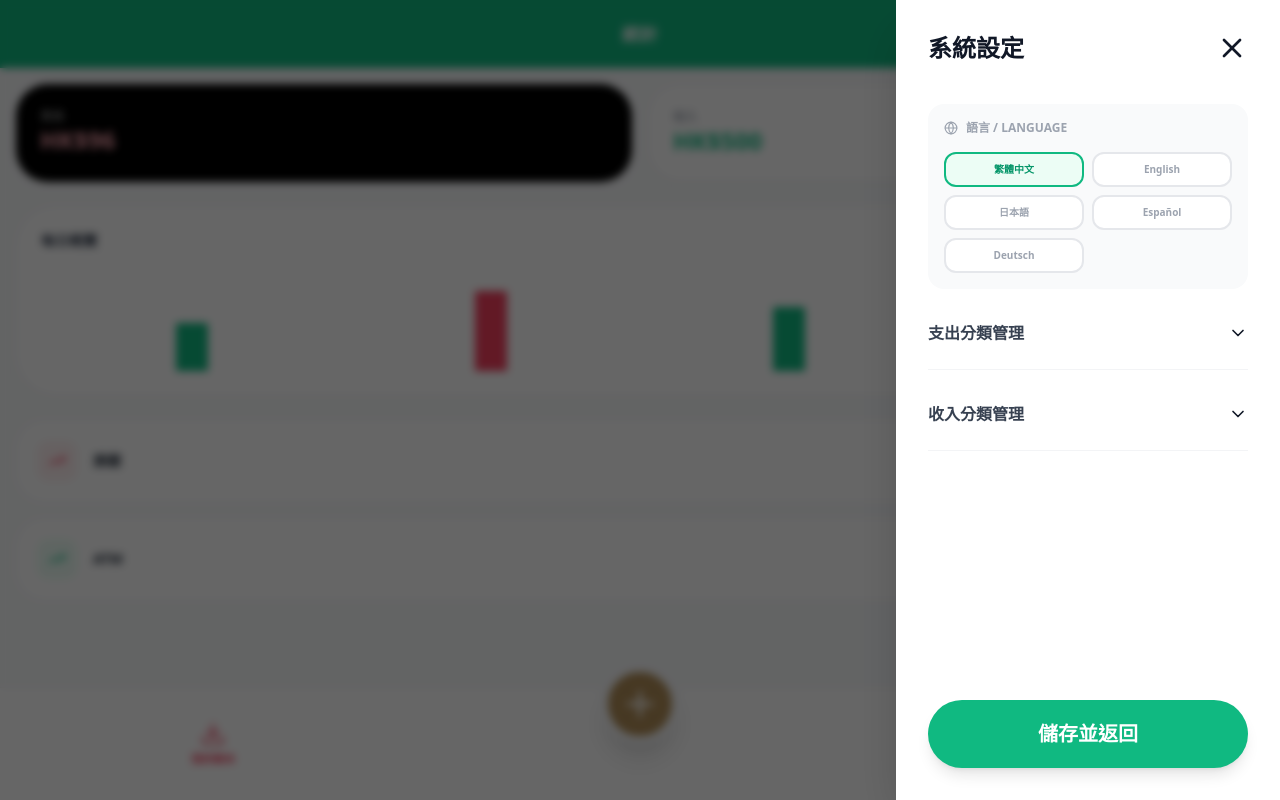
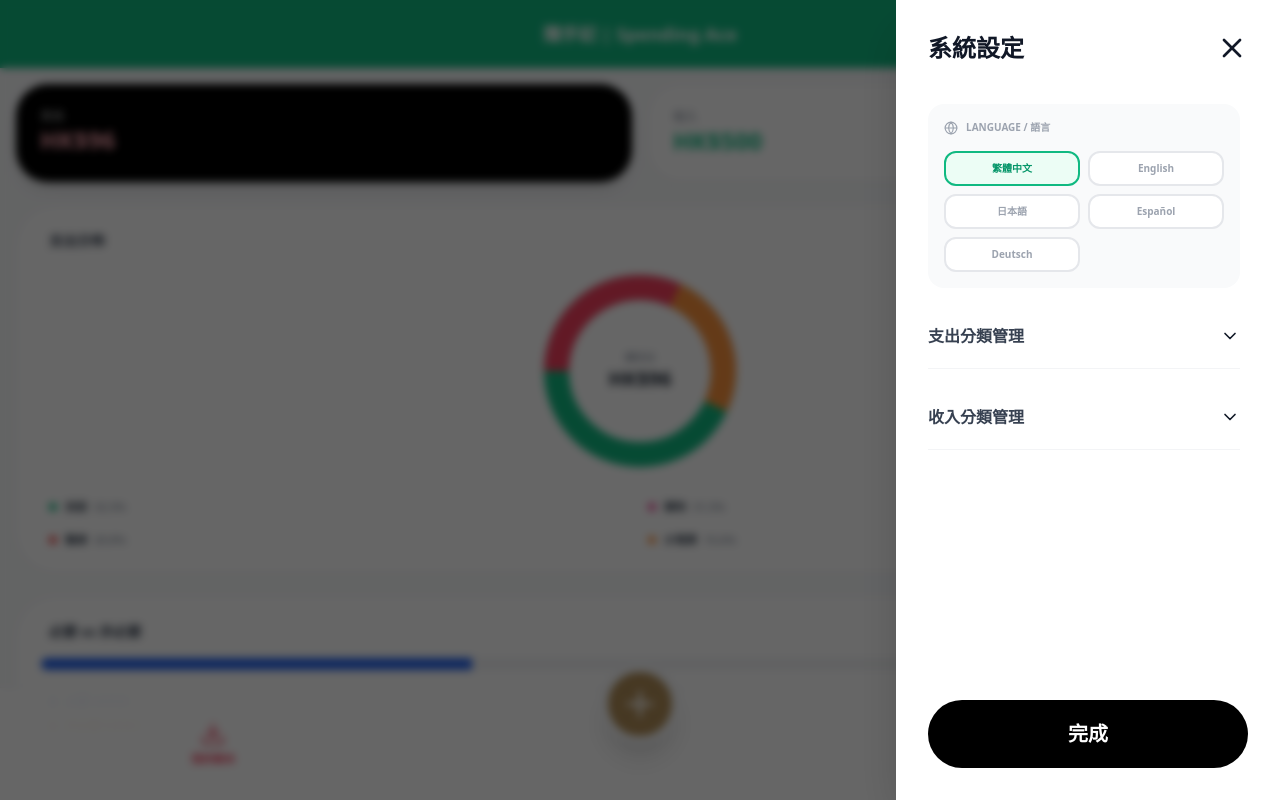
Before and after one commit to nattoisemobileai-max/mymoney, a React (Create React App) app: page / in a window 1280 px wide. Both pictures are taken after a click on the button 1240 px from the left and 34 px from the top of the page. Shown: the top 800 px of the page. Built offline with nearby package versions, Linux system fonts and the light colour scheme.

Commit message:
Update App.js

```diff
--- a/src/App.js
+++ b/src/App.js
@@ -1,6 +1,6 @@
 import React, { useState } from 'react';
 import {
-  Download, Wallet, Plus, X, ChevronLeft, ChevronRight, Menu,
+  Download, Wallet, Plus, X, ChevronLeft, Menu,
   Trash2, TrendingUp, Globe, ChevronDown, ChevronUp
 } from 'lucide-react';
 
@@ -11,20 +11,23 @@ const App = () => {
   const [showSettingsModal, setShowSettingsModal] = useState(false);
   const [selectedRecord, setSelectedRecord] = useState(null);
 
-  // 設定頁面的摺疊狀態
+  // 分類展開狀態
   const [expandExp, setExpandExp] = useState(false);
   const [expandInc, setExpandInc] = useState(false);
 
+  // 原始數據還原
+  const [currentSettings, setCurrentSettings] = useState({
+    language: '繁體中文',
+    appName: '隨手記 | Spending Ace',
+    expCategories: ['旅遊', '購物', '醫療', '水電費'],
+    incCategories: ['薪金', '獎金', 'ATM', '其他']
+  });
+
   const [records, setRecords] = useState([
     { type: 'expense', amount: 31, category: '旅遊', id: 1, date: '2026-04-21', note: '機票' },
+    { type: 'expense', amount: 30, category: '購物', id: 2, date: '2026-04-21', note: '超市' },
     { type: 'income', amount: 500, category: 'ATM', id: 5, date: '2026-04-21', note: '提款' }
   ]);
-
-  const [currentSettings, setCurrentSettings] = useState({
-    language: '繁體中文',
-    expCategories: ['旅遊', '購物', '醫療', '水電費', '餐飲', '交通'],
-    incCategories: ['薪金', '獎金', 'ATM', '投資收入', '其他']
-  });
 
   const [newExpCat, setNewExpCat] = useState('');
   const [newIncCat, setNewIncCat] = useState('');
@@ -32,120 +35,150 @@ const App = () => {
   return (
     <div className="min-h-screen bg-[#F8F9FB] text-gray-900 pb-32 font-sans select-none overflow-x-hidden">
 
-      {/* Header */}
-      <div className="bg-emerald-500 text-white p-5 sticky top-0 z-50 flex justify-between items-center">
+      {/* Header - 標題還原 */}
+      <div className="bg-emerald-500 text-white p-5 sticky top-0 z-50 flex justify-between items-center shadow-sm">
         <div className="w-10"></div>
-        <h1 className="font-bold text-lg">統計</h1>
-        <button onClick={() => setShowSettingsModal(true)} className="w-10 flex justify-end active:scale-90"><Menu size={24} /></button>
+        <h1 className="font-bold text-lg">{currentSettings.appName}</h1>
+        <button onClick={() => setShowSettingsModal(true)} className="w-10 flex justify-end active:scale-90 transition-transform"><Menu size={24} /></button>
       </div>
 
-      {/* 主頁面內容 (Bar Chart 如 image_3.png) */}
       {activeTab === 'home' && (
         <main className="p-4 space-y-6">
+          {/* 1. 總覽卡片 */}
           <div className="grid grid-cols-2 gap-4">
-            <div className="bg-black text-white p-6 rounded-[2rem]">
-              <p className="text-xs font-bold opacity-60">支出</p>
+            <div className="bg-black text-white p-6 rounded-[2rem] shadow-lg">
+              <p className="text-xs font-bold opacity-60 uppercase">支出</p>
               <p className="text-2xl font-black text-rose-300">HK$96</p>
             </div>
             <div className="bg-white p-6 rounded-[2rem] border border-gray-100 shadow-sm">
-              <p className="text-xs font-bold text-gray-400">收入</p>
+              <p className="text-xs font-bold text-gray-400 uppercase">收入</p>
               <p className="text-2xl font-black text-emerald-500">HK$500</p>
             </div>
           </div>
 
+          {/* 2. 支出分佈 (Donut Chart - image_4.png 核心) */}
           <div className="bg-white p-6 rounded-[2.5rem] shadow-sm border border-gray-50">
-            <h3 className="text-sm font-black text-gray-700 mb-6">每日概覽</h3>
-            <div className="h-24 flex items-end justify-around gap-3 px-2">
-              <div className="w-8 bg-emerald-500 rounded-t-sm h-12"></div>
-              <div className="w-8 bg-rose-500 rounded-t-sm h-20"></div>
-              <div className="w-8 bg-emerald-500 rounded-t-sm h-16"></div>
-              <div className="w-8 bg-rose-500 rounded-t-sm h-10"></div>
+            <h3 className="text-sm font-black text-gray-700 mb-6 px-2">支出分佈</h3>
+            <div className="flex justify-center mb-8 relative">
+              {/* 這裡使用圓形容器模擬 image_4.png 的環狀圖 */}
+              <div className="w-48 h-48 rounded-full border-[25px] border-emerald-500 relative flex items-center justify-center">
+                <div className="absolute inset-[-25px] rounded-full border-[25px] border-transparent border-t-rose-500 border-l-rose-500 rotate-[45deg]"></div>
+                <div className="absolute inset-[-25px] rounded-full border-[25px] border-transparent border-r-orange-400 rotate-[-20deg]"></div>
+                <div className="text-center">
+                  <p className="text-[10px] text-gray-400 font-bold">總支出</p>
+                  <p className="text-xl font-black text-gray-800">HK$96</p>
+                </div>
+              </div>
+            </div>
+            {/* 分類清單 */}
+            <div className="grid grid-cols-2 gap-4 px-2">
+              <div className="flex items-center gap-2">
+                <div className="w-2 h-2 rounded-full bg-emerald-500"></div>
+                <p className="text-[11px] font-bold text-gray-600">旅遊 <span className="text-gray-400 ml-1">32.3%</span></p>
+              </div>
+              <div className="flex items-center gap-2">
+                <div className="w-2 h-2 rounded-full bg-pink-500"></div>
+                <p className="text-[11px] font-bold text-gray-600">購物 <span className="text-gray-400 ml-1">31.3%</span></p>
+              </div>
+              <div className="flex items-center gap-2">
+                <div className="w-2 h-2 rounded-full bg-red-500"></div>
+                <p className="text-[11px] font-bold text-gray-600">醫療 <span className="text-gray-400 ml-1">20.8%</span></p>
+              </div>
+              <div className="flex items-center gap-2">
+                <div className="w-2 h-2 rounded-full bg-orange-400"></div>
+                <p className="text-[11px] font-bold text-gray-600">水電費 <span className="text-gray-400 ml-1">15.6%</span></p>
+              </div>
             </div>
           </div>
 
-          <div className="space-y-4">
-            {records.map(record => (
-              <div key={record.id} onClick={() => setSelectedRecord(record)} className="bg-white p-5 rounded-[1.8rem] flex justify-between items-center border border-gray-50 active:bg-gray-100 transition-colors">
-                <div className="flex items-center gap-4">
-                  <div className={`w-10 h-10 rounded-xl flex items-center justify-center ${record.type === 'expense' ? 'bg-rose-50 text-rose-500' : 'bg-emerald-50 text-emerald-500'}`}><TrendingUp size={18}/></div>
-                  <div><p className="font-black text-gray-800 text-sm">{record.category}</p></div>
+          {/* 3. 必要 vs 非必要 (Progress Bar) */}
+          <div className="bg-white p-6 rounded-[2.5rem] shadow-sm border border-gray-50">
+            <h3 className="text-sm font-black text-gray-700 mb-4 px-2">必要 vs 非必要</h3>
+            <div className="w-full bg-gray-100 h-3 rounded-full overflow-hidden mb-6">
+              <div className="bg-blue-600 h-full w-[36%]"></div>
+            </div>
+            <div className="space-y-2 px-2">
+              <div className="flex justify-between text-xs font-black">
+                <span className="flex items-center gap-2 text-blue-600"><div className="w-2 h-2 rounded-full bg-blue-600"></div> 必要 HK$35</span>
+                <span className="text-gray-400">36%</span>
+              </div>
+              <div className="flex justify-between text-xs font-black">
+                <span className="flex items-center gap-2 text-orange-400"><div className="w-2 h-2 rounded-full bg-orange-400"></div> 非必要 HK$61</span>
+                <span className="text-gray-400">64%</span>
+              </div>
+            </div>
+          </div>
+
+          {/* 4. 每日概覽 (Bar Chart還原 - image_4.png 底部) */}
+          <div className="bg-white p-6 rounded-[2.5rem] shadow-sm border border-gray-50">
+            <div className="flex justify-between items-center mb-6 px-2">
+              <h3 className="text-sm font-black text-gray-700">每日概覽</h3>
+              <div className="flex gap-4 text-[9px] font-bold">
+                <span className="flex items-center gap-1 text-rose-500"><div className="w-2 h-2 rounded-full bg-rose-500"></div> 支出</span>
+                <span className="flex items-center gap-1 text-emerald-500"><div className="w-2 h-2 rounded-full bg-emerald-500"></div> 收入</span>
+              </div>
+            </div>
+            <div className="h-24 flex items-end justify-around gap-2 px-2">
+              {/* 渲染雙柱狀圖 */}
+              {[30, 80, 45, 60].map((h, i) => (
+                <div key={i} className="flex gap-1 items-end h-full">
+                  <div className="w-4 bg-rose-400 rounded-t-sm" style={{ height: `${h-15}%` }}></div>
+                  <div className="w-4 bg-emerald-500 rounded-t-sm" style={{ height: `${h}%` }}></div>
                 </div>
-                <p className={`font-black ${record.type === 'expense' ? 'text-rose-600' : 'text-emerald-600'}`}>HK${record.amount}</p>
-              </div>
-            ))}
+              ))}
+            </div>
           </div>
         </main>
       )}
 
-      {/* 設定 Modal - 實作點擊展開功能 */}
+      {/* 設定 Modal - 實作摺疊分類 */}
       {showSettingsModal && (
         <div className="fixed inset-0 bg-black/60 z-[110] flex justify-end backdrop-blur-sm">
-          <div className="bg-white w-5/6 max-w-sm h-full p-8 flex flex-col shadow-2xl overflow-y-auto animate-in slide-in-from-right">
+          <div className="bg-white w-5/6 max-w-sm h-full p-8 flex flex-col shadow-2xl animate-in slide-in-from-right">
             <div className="flex justify-between items-center mb-10"><h2 className="text-2xl font-black">系統設定</h2><button onClick={() => setShowSettingsModal(false)}><X size={32} /></button></div>
-
-            <div className="space-y-6 flex-1">
-              {/* 語言切換 */}
-              <section className="bg-gray-50 p-4 rounded-2xl">
-                <label className="text-xs font-black text-gray-400 mb-4 block uppercase flex items-center gap-2"><Globe size={14}/> 語言 / Language</label>
+            <div className="space-y-6 flex-1 overflow-y-auto pr-2 no-scrollbar">
+              <section className="bg-gray-50 p-4 rounded-2xl mb-4">
+                <label className="text-[10px] font-black text-gray-400 mb-4 block uppercase flex items-center gap-2"><Globe size={14}/> Language / 語言</label>
                 <div className="grid grid-cols-2 gap-2">
                   {['繁體中文', 'English', '日本語', 'Español', 'Deutsch'].map(lang => (
-                    <button key={lang} onClick={() => setCurrentSettings({...currentSettings, language: lang})} className={`p-2 rounded-xl border-2 font-bold text-[10px] ${currentSettings.language === lang ? 'border-emerald-500 bg-emerald-50 text-emerald-600' : 'border-gray-200 bg-white text-gray-400'}`}>{lang}</button>
+                    <button key={lang} onClick={() => setCurrentSettings({...currentSettings, language: lang})} className={`p-2 rounded-xl border-2 font-bold text-[10px] transition-all ${currentSettings.language === lang ? 'border-emerald-500 bg-emerald-50 text-emerald-600' : 'border-gray-200 bg-white text-gray-400'}`}>{lang}</button>
                   ))}
                 </div>
               </section>
 
-              {/* 支出分類管理 (點擊標題展開) */}
-              <section className="border-b border-gray-100 pb-4">
-                <button
-                  onClick={() => setExpandExp(!expandExp)}
-                  className="w-full flex justify-between items-center py-2 group"
-                >
-                  <span className="font-black text-gray-700 group-active:text-emerald-500">支出分類管理</span>
+              {/* 支出分類 - Tree/摺疊邏輯 */}
+              <section className="border-b border-gray-100 pb-2">
+                <button onClick={() => setExpandExp(!expandExp)} className="w-full flex justify-between items-center py-3">
+                  <span className="font-black text-gray-700">支出分類管理</span>
                   {expandExp ? <ChevronUp size={20}/> : <ChevronDown size={20}/>}
                 </button>
                 {expandExp && (
-                  <div className="mt-4 space-y-2 animate-in fade-in zoom-in-95">
+                  <div className="space-y-2 mt-2 pb-4 animate-in slide-in-from-top-2">
                     {currentSettings.expCategories.map(cat => (
-                      <div key={cat} className="flex justify-between bg-white border border-gray-100 p-3 rounded-xl text-sm font-bold shadow-sm">
-                        {cat}
-                        <Trash2 size={16} className="text-red-400 cursor-pointer active:scale-75" onClick={() => setCurrentSettings({...currentSettings, expCategories: currentSettings.expCategories.filter(c => c !== cat)})}/>
-                      </div>
+                      <div key={cat} className="flex justify-between bg-white border border-gray-100 p-3 rounded-xl text-xs font-bold shadow-sm">{cat}<Trash2 size={16} className="text-rose-400" onClick={() => setCurrentSettings({...currentSettings, expCategories: currentSettings.expCategories.filter(c => c !== cat)})}/></div>
                     ))}
-                    <div className="flex gap-2 mt-4">
-                      <input type="text" value={newExpCat} onChange={e=>setNewExpCat(e.target.value)} placeholder="新支出分類..." className="flex-1 bg-gray-50 p-3 rounded-xl text-sm outline-none border focus:border-emerald-500 transition-all"/>
-                      <button onClick={()=>{if(newExpCat){setCurrentSettings({...currentSettings, expCategories:[...currentSettings.expCategories, newExpCat]}); setNewExpCat('')}}} className="bg-emerald-500 text-white px-5 rounded-xl font-black active:scale-90">+</button>
-                    </div>
+                    <div className="flex gap-2 pt-2"><input type="text" value={newExpCat} onChange={e=>setNewExpCat(e.target.value)} placeholder="新分類..." className="flex-1 bg-gray-50 p-3 rounded-xl text-xs font-bold outline-none focus:border-emerald-500"/><button onClick={()=>{if(newExpCat){setCurrentSettings({...currentSettings, expCategories:[...currentSettings.expCategories, newExpCat]}); setNewExpCat('')}}} className="bg-emerald-500 text-white px-5 rounded-xl font-black">+</button></div>
                   </div>
                 )}
               </section>
 
-              {/* 收入分類管理 (點擊標題展開) */}
-              <section className="border-b border-gray-100 pb-4">
-                <button
-                  onClick={() => setExpandInc(!expandInc)}
-                  className="w-full flex justify-between items-center py-2 group"
-                >
-                  <span className="font-black text-gray-700 group-active:text-blue-500">收入分類管理</span>
+              {/* 收入分類 - Tree/摺疊邏輯 */}
+              <section className="border-b border-gray-100 pb-2">
+                <button onClick={() => setExpandInc(!expandInc)} className="w-full flex justify-between items-center py-3">
+                  <span className="font-black text-gray-700">收入分類管理</span>
                   {expandInc ? <ChevronUp size={20}/> : <ChevronDown size={20}/>}
                 </button>
                 {expandInc && (
-                  <div className="mt-4 space-y-2 animate-in fade-in zoom-in-95">
+                  <div className="space-y-2 mt-2 pb-4 animate-in slide-in-from-top-2">
                     {currentSettings.incCategories.map(cat => (
-                      <div key={cat} className="flex justify-between bg-white border border-gray-100 p-3 rounded-xl text-sm font-bold shadow-sm">
-                        {cat}
-                        <Trash2 size={16} className="text-blue-400 cursor-pointer active:scale-75" onClick={() => setCurrentSettings({...currentSettings, incCategories: currentSettings.incCategories.filter(c => c !== cat)})}/>
-                      </div>
+                      <div key={cat} className="flex justify-between bg-white border border-gray-100 p-3 rounded-xl text-xs font-bold shadow-sm">{cat}<Trash2 size={16} className="text-blue-400" onClick={() => setCurrentSettings({...currentSettings, incCategories: currentSettings.incCategories.filter(c => c !== cat)})}/></div>
                     ))}
-                    <div className="flex gap-2 mt-4">
-                      <input type="text" value={newIncCat} onChange={e=>setNewIncCat(e.target.value)} placeholder="新收入分類..." className="flex-1 bg-gray-50 p-3 rounded-xl text-sm outline-none border focus:border-blue-500 transition-all"/>
-                      <button onClick={()=>{if(newIncCat){setCurrentSettings({...currentSettings, incCategories:[...currentSettings.incCategories, newIncCat]}); setNewIncCat('')}}} className="bg-blue-500 text-white px-5 rounded-xl font-black active:scale-90">+</button>
-                    </div>
+                    <div className="flex gap-2 pt-2"><input type="text" value={newIncCat} onChange={e=>setNewIncCat(e.target.value)} placeholder="新分類..." className="flex-1 bg-gray-50 p-3 rounded-xl text-xs font-bold outline-none focus:border-blue-500"/><button onClick={()=>{if(newIncCat){setCurrentSettings({...currentSettings, incCategories:[...currentSettings.incCategories, newIncCat]}); setNewIncCat('')}}} className="bg-blue-500 text-white px-5 rounded-xl font-black">+</button></div>
                   </div>
                 )}
               </section>
             </div>
-
-            <button onClick={() => setShowSettingsModal(false)} className="w-full py-5 bg-emerald-500 text-white rounded-[2.5rem] text-xl font-black mt-10 shadow-lg active:scale-95 transition-all">儲存並返回</button>
+            <button onClick={() => setShowSettingsModal(false)} className="w-full py-5 bg-black text-white rounded-[2.5rem] text-xl font-black mt-10 active:scale-95 transition-all">完成</button>
           </div>
         </div>
       )}
```
